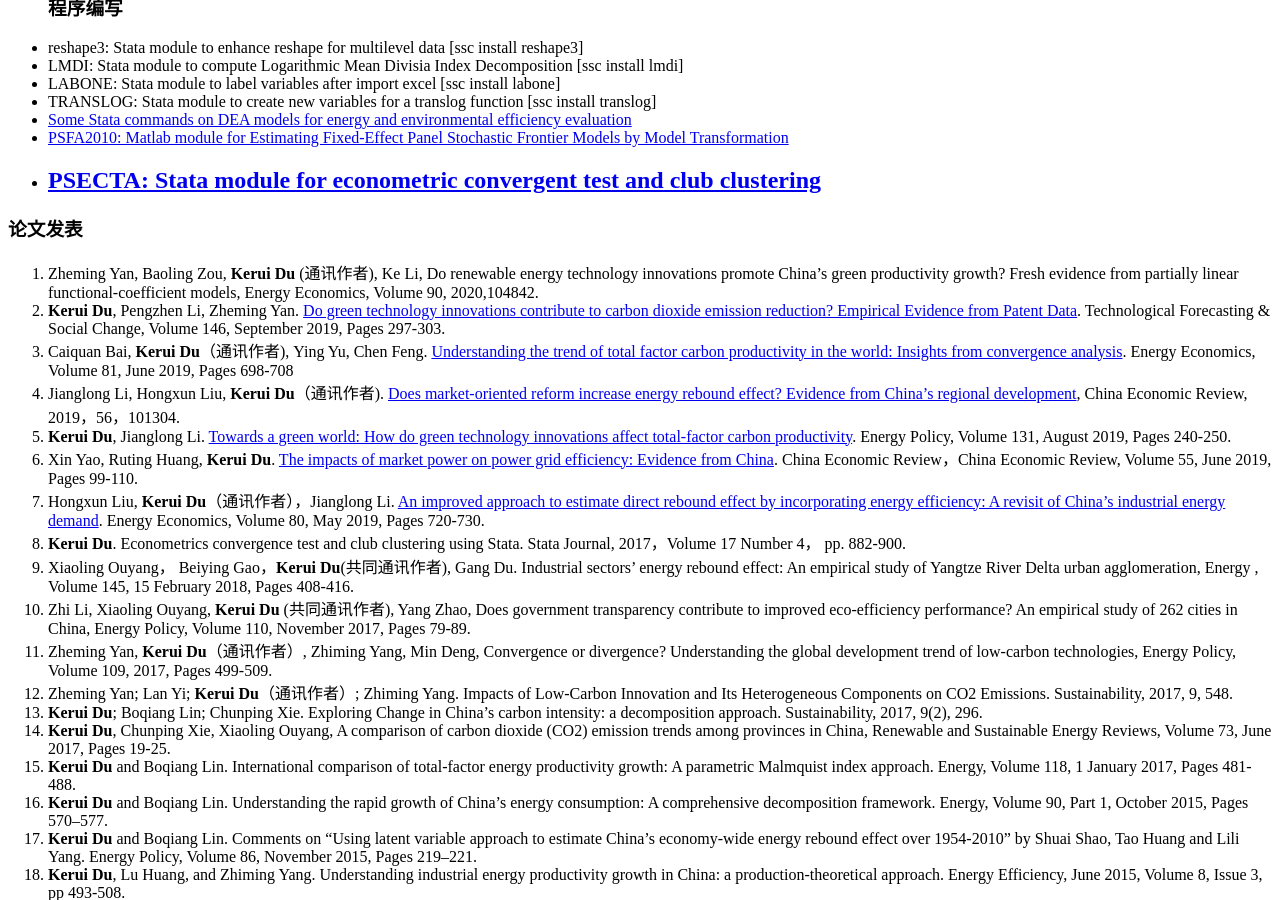
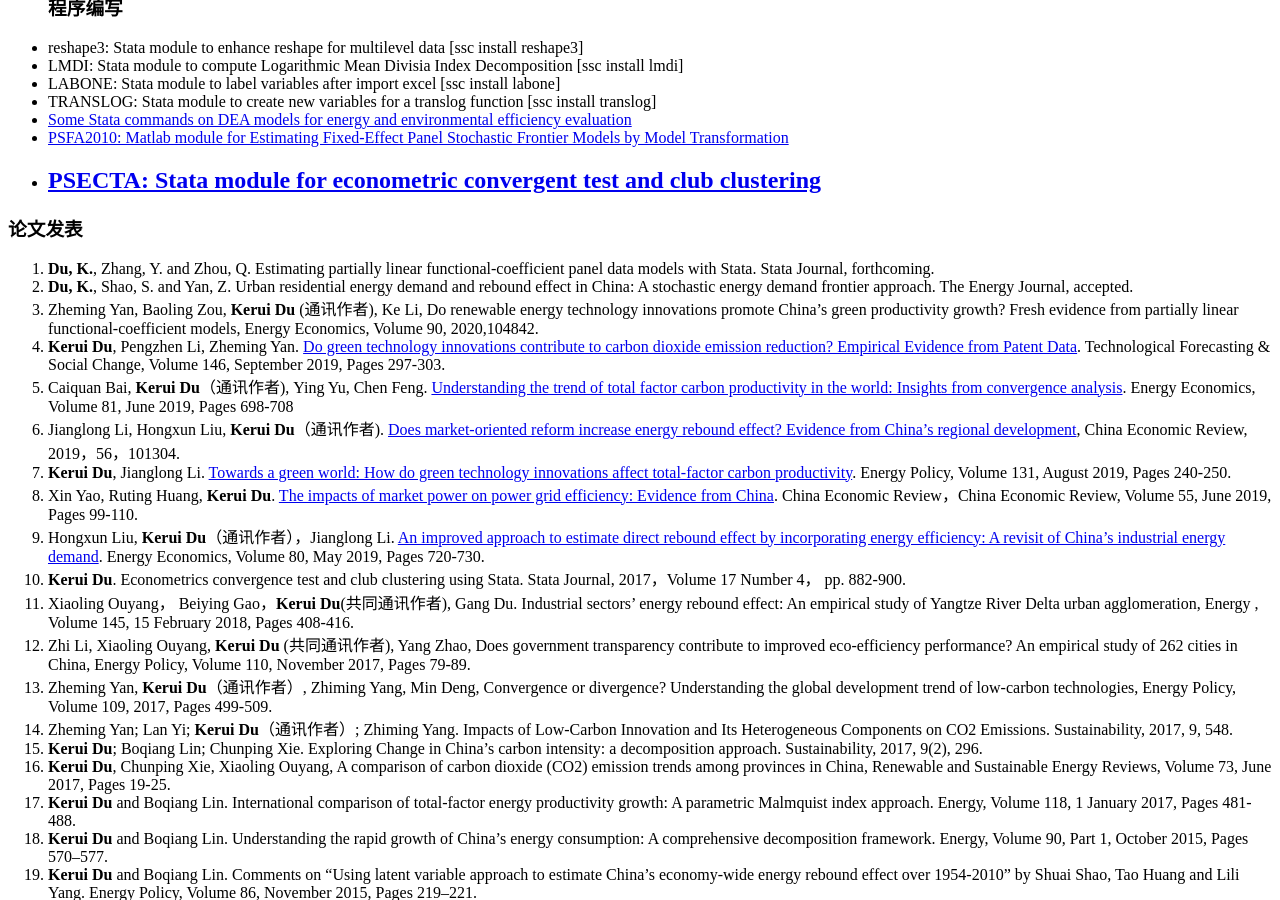
Before and after one commit to kerrydu/kerrydu.github.io, a Jekyll site: the page built from archive/index.md, in a window 1280 px wide and 900 px high, scrolled down 846 px. Built offline with Jekyll 4.4.1, drawn with Linux system fonts in a browser that asks for light colours; our own code applies the rules of GitHub Pages for plain Markdown files.

Commit message:
updated on 2020-7-23

```diff
--- a/archive/index.md
+++ b/archive/index.md
@@ -25,35 +25,37 @@
 ---
 
 ### 论文发表
-1. Zheming Yan, Baoling Zou, **Kerui Du** (通讯作者), Ke Li, Do renewable energy technology innovations promote China's green productivity growth? Fresh evidence from partially linear functional-coefficient models, Energy Economics, Volume 90, 2020,104842.
-2. **Kerui Du**, Pengzhen Li, Zheming Yan.  [Do green technology innovations contribute to carbon dioxide emission reduction? Empirical Evidence from Patent Data](https://linkinghub.elsevier.com/retrieve/pii/S0040162518306176). Technological Forecasting & Social Change, Volume 146, September 2019, Pages 297-303.
-3. Caiquan Bai, **Kerui Du**（通讯作者), Ying Yu, Chen Feng. [Understanding the trend of total factor carbon productivity in the world: Insights from convergence analysis](https://www.sciencedirect.com/science/article/pii/S0140988319301495). Energy Economics, Volume 81, June 2019, Pages 698-708
-4. Jianglong Li, Hongxun Liu, **Kerui Du**（通讯作者). [Does market-oriented reform increase energy rebound effect? Evidence from China's regional development](https://www.sciencedirect.com/science/article/pii/S1043951X19300574), China Economic Review, 2019，56，101304.
-5. **Kerui Du**, Jianglong Li.  [Towards a green world: How do green technology innovations affect total-factor carbon productivity](https://www.sciencedirect.com/science/article/pii/S0301421519302824). Energy Policy, Volume 131, August 2019, Pages 240-250.
-6. Xin Yao,  Ruting Huang,  **Kerui Du**.  [The impacts of market power on power grid efficiency: Evidence from China](https://www.sciencedirect.com/science/article/pii/S1043951X19300239). China Economic Review，China Economic Review, Volume 55, June 2019, Pages 99-110.
-7. Hongxun Liu, **Kerui Du**（通讯作者），Jianglong Li. [An improved approach to estimate direct rebound effect by incorporating energy efficiency: A revisit of China's industrial energy demand](https://www.sciencedirect.com/science/article/pii/S0140988319300696). Energy Economics, Volume 80, May 2019, Pages 720-730.
-8. **Kerui Du**. Econometrics convergence test and club clustering using Stata. Stata Journal, 2017，Volume 17 Number 4， pp. 882-900.
-9. Xiaoling Ouyang， Beiying Gao，**Kerui Du**(共同通讯作者), Gang Du. Industrial sectors' energy rebound effect: An empirical study of Yangtze River Delta urban agglomeration, Energy , Volume 145, 15 February 2018, Pages 408-416.
-10. Zhi Li, Xiaoling Ouyang, **Kerui Du** (共同通讯作者), Yang Zhao, Does government transparency contribute to improved eco-efficiency performance? An empirical study of 262 cities in China, Energy Policy, Volume 110, November 2017, Pages 79-89.
-11. Zheming Yan, **Kerui Du**（通讯作者）, Zhiming Yang, Min Deng, Convergence or divergence? Understanding the global development trend of low-carbon technologies, Energy Policy, Volume 109, 2017, Pages 499-509.
-12. Zheming Yan; Lan Yi; **Kerui Du**（通讯作者）; Zhiming Yang. Impacts of Low-Carbon Innovation and Its Heterogeneous Components on CO2 Emissions. Sustainability, 2017, 9, 548.
-13. **Kerui Du**; Boqiang Lin; Chunping Xie. Exploring Change in China’s carbon intensity: a decomposition approach. Sustainability, 2017, 9(2), 296.
-14. **Kerui Du**, Chunping Xie, Xiaoling Ouyang, A comparison of carbon dioxide (CO2) emission trends among provinces in China, Renewable and Sustainable Energy Reviews, Volume 73, June 2017, Pages 19-25.
-15. **Kerui Du** and Boqiang Lin. International comparison of total-factor energy productivity growth: A parametric Malmquist index approach. Energy, Volume 118, 1 January 2017, Pages 481-488.
-16. **Kerui Du** and Boqiang Lin. Understanding the rapid growth of China's energy consumption: A comprehensive decomposition framework. Energy, Volume 90, Part 1, October 2015, Pages 570–577.
-17. **Kerui Du** and Boqiang Lin. Comments on “Using latent variable approach to estimate China's economy-wide energy rebound effect over 1954-2010” by Shuai Shao, Tao Huang and Lili Yang. Energy Policy, Volume 86, November 2015, Pages 219–221.
-18. **Kerui Du**, Lu Huang, and Zhiming Yang. Understanding industrial energy productivity growth in China: a production-theoretical approach. Energy Efficiency, June 2015, Volume 8, Issue 3, pp 493-508.
-19. Boqiang Lin and **Kerui Du**. Measuring energy rebound effect in the Chinese economy: An economic accounting approach. Energy Economics, Volume 50, July 2015, Pages 96–104.
-20. Boqiang Lin and **Kerui Du**. Modeling the dynamics of carbon emission performance in China: A parametric Malmquist index approach. Energy Economics, Volume 49, May 2015, Pages 550–557.
-21. Boqiang Lin and **Kerui Du**. Energy and CO2 emissions performance in China's regional economies: Do market-oriented reforms matter? Energy Policy, Volume 78, March 2015, Pages 113–124.
-22. Boqiang Lin and **Kerui Du**. Measuring energy efficiency under heterogeneous technologies using a latent class stochastic frontier approach: An application to Chinese energy economy. Energy, Volume 76, 1 November 2014, Pages 884–890.
-23. Boqiang Lin and **Kerui Du**. Decomposing Energy Intensity Change: A Combination of Index Decomposition Analysis and Production-theoretical Decomposition Analysis. Applied Energy, Volume 129, 15 September 2014，Pages 158-165.
-24. **Kerui Du**, Lu Huang and Kun Yu. Sources of the potential CO2 emissions reduction in China: A nonparametric metafrontier approach. Applied Energy, Volume 115, 15 February 2014, Pages 491–501.
-25. Boqiang Lin and **Kerui Du**. Technology gap and China’s regional energy efficiency: A parametric metafrontier approach. Energy Economics, Volume 40, November 2013, Pages 529–536.
-26. 林伯强,**杜克锐**. 要素市场扭曲对能源效率的影响. 经济研究,2013,09:125-136.
-27. 林伯强,**杜克锐**. 理解中国能源强度的变化:一个综合的分解框架. 世界经济,2014,04:69-87.
-28. 林伯强,**杜克锐**. 我国能源生产率增长的动力何在：基于距离函数的分解. 金融研究,2013, 09,84-96.
-29. **杜克锐**,罗能生. 电视台集团化还是竞争:一个产业组织的视角. 世界经济文汇,2011,06:11-31. （本科毕业论文）
+1. **Du, K.**, Zhang, Y. and Zhou, Q. Estimating partially linear functional-coefficient panel data models with Stata. Stata Journal, forthcoming.
+2. **Du, K.**, Shao, S. and Yan, Z.  Urban residential energy demand and rebound effect in China: A stochastic energy demand frontier approach. The Energy Journal, accepted.
+3. Zheming Yan, Baoling Zou, **Kerui Du** (通讯作者), Ke Li, Do renewable energy technology innovations promote China's green productivity growth? Fresh evidence from partially linear functional-coefficient models, Energy Economics, Volume 90, 2020,104842.
+4. **Kerui Du**, Pengzhen Li, Zheming Yan.  [Do green technology innovations contribute to carbon dioxide emission reduction? Empirical Evidence from Patent Data](https://linkinghub.elsevier.com/retrieve/pii/S0040162518306176). Technological Forecasting & Social Change, Volume 146, September 2019, Pages 297-303.
+5. Caiquan Bai, **Kerui Du**（通讯作者), Ying Yu, Chen Feng. [Understanding the trend of total factor carbon productivity in the world: Insights from convergence analysis](https://www.sciencedirect.com/science/article/pii/S0140988319301495). Energy Economics, Volume 81, June 2019, Pages 698-708
+6. Jianglong Li, Hongxun Liu, **Kerui Du**（通讯作者). [Does market-oriented reform increase energy rebound effect? Evidence from China's regional development](https://www.sciencedirect.com/science/article/pii/S1043951X19300574), China Economic Review, 2019，56，101304.
+7. **Kerui Du**, Jianglong Li.  [Towards a green world: How do green technology innovations affect total-factor carbon productivity](https://www.sciencedirect.com/science/article/pii/S0301421519302824). Energy Policy, Volume 131, August 2019, Pages 240-250.
+8. Xin Yao,  Ruting Huang,  **Kerui Du**.  [The impacts of market power on power grid efficiency: Evidence from China](https://www.sciencedirect.com/science/article/pii/S1043951X19300239). China Economic Review，China Economic Review, Volume 55, June 2019, Pages 99-110.
+9. Hongxun Liu, **Kerui Du**（通讯作者），Jianglong Li. [An improved approach to estimate direct rebound effect by incorporating energy efficiency: A revisit of China's industrial energy demand](https://www.sciencedirect.com/science/article/pii/S0140988319300696). Energy Economics, Volume 80, May 2019, Pages 720-730.
+10. **Kerui Du**. Econometrics convergence test and club clustering using Stata. Stata Journal, 2017，Volume 17 Number 4， pp. 882-900.
+11. Xiaoling Ouyang， Beiying Gao，**Kerui Du**(共同通讯作者), Gang Du. Industrial sectors' energy rebound effect: An empirical study of Yangtze River Delta urban agglomeration, Energy , Volume 145, 15 February 2018, Pages 408-416.
+12. Zhi Li, Xiaoling Ouyang, **Kerui Du** (共同通讯作者), Yang Zhao, Does government transparency contribute to improved eco-efficiency performance? An empirical study of 262 cities in China, Energy Policy, Volume 110, November 2017, Pages 79-89.
+13. Zheming Yan, **Kerui Du**（通讯作者）, Zhiming Yang, Min Deng, Convergence or divergence? Understanding the global development trend of low-carbon technologies, Energy Policy, Volume 109, 2017, Pages 499-509.
+14. Zheming Yan; Lan Yi; **Kerui Du**（通讯作者）; Zhiming Yang. Impacts of Low-Carbon Innovation and Its Heterogeneous Components on CO2 Emissions. Sustainability, 2017, 9, 548.
+15. **Kerui Du**; Boqiang Lin; Chunping Xie. Exploring Change in China’s carbon intensity: a decomposition approach. Sustainability, 2017, 9(2), 296.
+16. **Kerui Du**, Chunping Xie, Xiaoling Ouyang, A comparison of carbon dioxide (CO2) emission trends among provinces in China, Renewable and Sustainable Energy Reviews, Volume 73, June 2017, Pages 19-25.
+17. **Kerui Du** and Boqiang Lin. International comparison of total-factor energy productivity growth: A parametric Malmquist index approach. Energy, Volume 118, 1 January 2017, Pages 481-488.
+18. **Kerui Du** and Boqiang Lin. Understanding the rapid growth of China's energy consumption: A comprehensive decomposition framework. Energy, Volume 90, Part 1, October 2015, Pages 570–577.
+19. **Kerui Du** and Boqiang Lin. Comments on “Using latent variable approach to estimate China's economy-wide energy rebound effect over 1954-2010” by Shuai Shao, Tao Huang and Lili Yang. Energy Policy, Volume 86, November 2015, Pages 219–221.
+20. **Kerui Du**, Lu Huang, and Zhiming Yang. Understanding industrial energy productivity growth in China: a production-theoretical approach. Energy Efficiency, June 2015, Volume 8, Issue 3, pp 493-508.
+21. Boqiang Lin and **Kerui Du**. Measuring energy rebound effect in the Chinese economy: An economic accounting approach. Energy Economics, Volume 50, July 2015, Pages 96–104.
+22. Boqiang Lin and **Kerui Du**. Modeling the dynamics of carbon emission performance in China: A parametric Malmquist index approach. Energy Economics, Volume 49, May 2015, Pages 550–557.
+23. Boqiang Lin and **Kerui Du**. Energy and CO2 emissions performance in China's regional economies: Do market-oriented reforms matter? Energy Policy, Volume 78, March 2015, Pages 113–124.
+24. Boqiang Lin and **Kerui Du**. Measuring energy efficiency under heterogeneous technologies using a latent class stochastic frontier approach: An application to Chinese energy economy. Energy, Volume 76, 1 November 2014, Pages 884–890.
+25. Boqiang Lin and **Kerui Du**. Decomposing Energy Intensity Change: A Combination of Index Decomposition Analysis and Production-theoretical Decomposition Analysis. Applied Energy, Volume 129, 15 September 2014，Pages 158-165.
+26. **Kerui Du**, Lu Huang and Kun Yu. Sources of the potential CO2 emissions reduction in China: A nonparametric metafrontier approach. Applied Energy, Volume 115, 15 February 2014, Pages 491–501.
+27. Boqiang Lin and **Kerui Du**. Technology gap and China’s regional energy efficiency: A parametric metafrontier approach. Energy Economics, Volume 40, November 2013, Pages 529–536.
+28. 林伯强,**杜克锐**. 要素市场扭曲对能源效率的影响. 经济研究,2013,09:125-136.
+29. 林伯强,**杜克锐**. 理解中国能源强度的变化:一个综合的分解框架. 世界经济,2014,04:69-87.
+30. 林伯强,**杜克锐**. 我国能源生产率增长的动力何在：基于距离函数的分解. 金融研究,2013, 09,84-96.
+31. **杜克锐**,罗能生. 电视台集团化还是竞争:一个产业组织的视角. 世界经济文汇,2011,06:11-31. （本科毕业论文）
 
 ---
 ### 期刊评审
```
